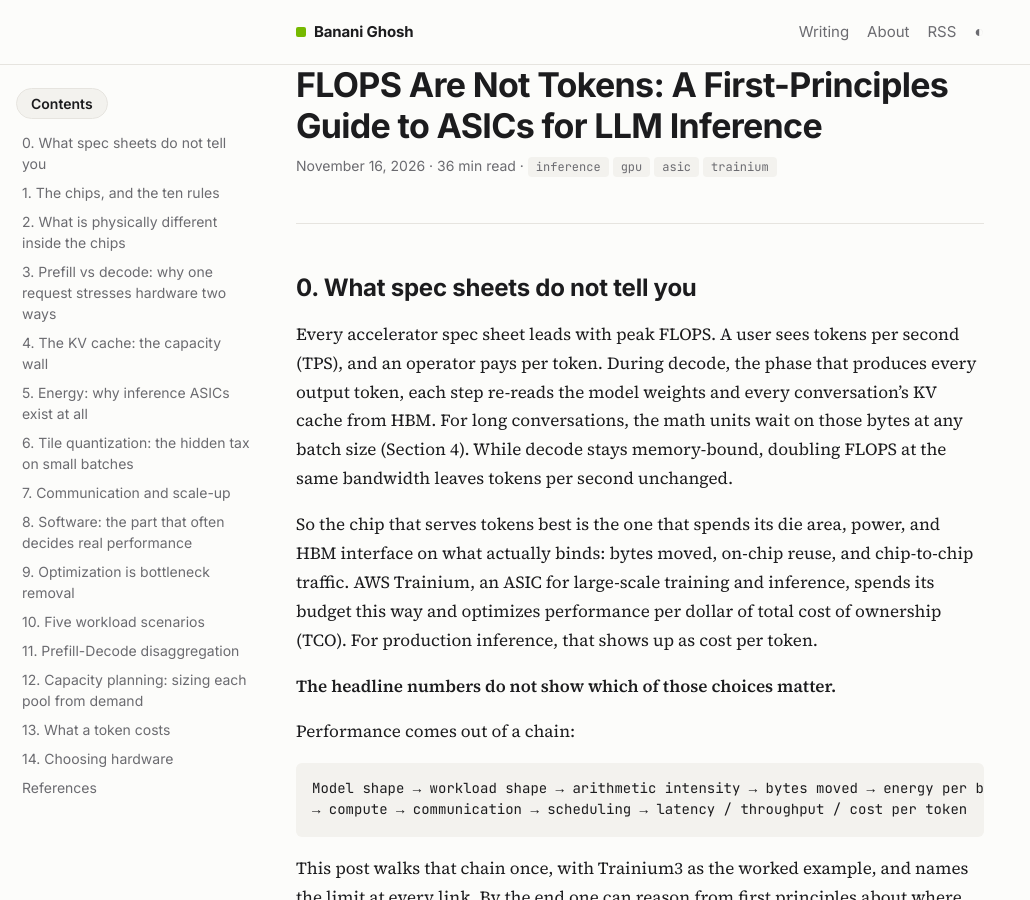
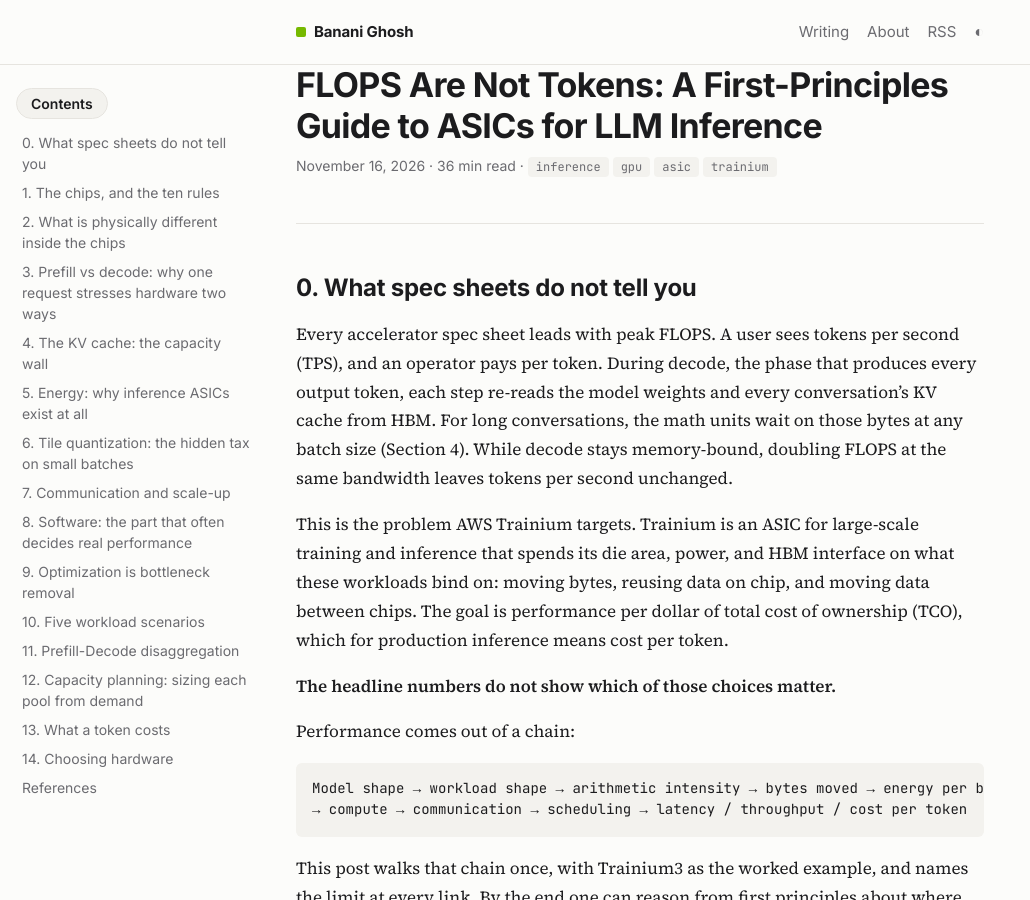
Before and after one commit to bananighosh/bananighosh.github.io, a Jekyll site: the page built from _posts/2026-11-16-flops-are-not-tokens.md, in a window 1280 px wide and 900 px high. Shown: the whole window, without its empty margins (0-1030 px from the left). Built offline with Jekyll 4.4.1, drawn with Linux system fonts in a browser that asks for light colours.

Commit message:
Intro: second paragraph introduces Trainium as the answer to the first
Co-Authored-By: Claude Opus 5.5 <noreply@anthropic.com>
Claude-Session: https://claude.ai/code/session_01K2HJxVUv7i1duGErniTfDd

```diff
--- a/_posts/2026-11-16-flops-are-not-tokens.md
+++ b/_posts/2026-11-16-flops-are-not-tokens.md
@@ -19,7 +19,7 @@ math: false
 
 Every accelerator spec sheet leads with peak FLOPS. A user sees tokens per second (TPS), and an operator pays per token. During decode, the phase that produces every output token, each step re-reads the model weights and every conversation's KV cache from HBM. For long conversations, the math units wait on those bytes at any batch size (Section 4). While decode stays memory-bound, doubling FLOPS at the same bandwidth leaves tokens per second unchanged.
 
-So the chip that serves tokens best is the one that spends its die area, power, and HBM interface on what actually binds: bytes moved, on-chip reuse, and chip-to-chip traffic. AWS Trainium, an ASIC for large-scale training and inference, spends its budget this way and optimizes performance per dollar of total cost of ownership (TCO). For production inference, that shows up as cost per token.
+This is the problem AWS Trainium targets. Trainium is an ASIC for large-scale training and inference that spends its die area, power, and HBM interface on what these workloads bind on: moving bytes, reusing data on chip, and moving data between chips. The goal is performance per dollar of total cost of ownership (TCO), which for production inference means cost per token.
 
 <p>
 <b>The headline numbers do not show which of those choices matter.</b>
```
